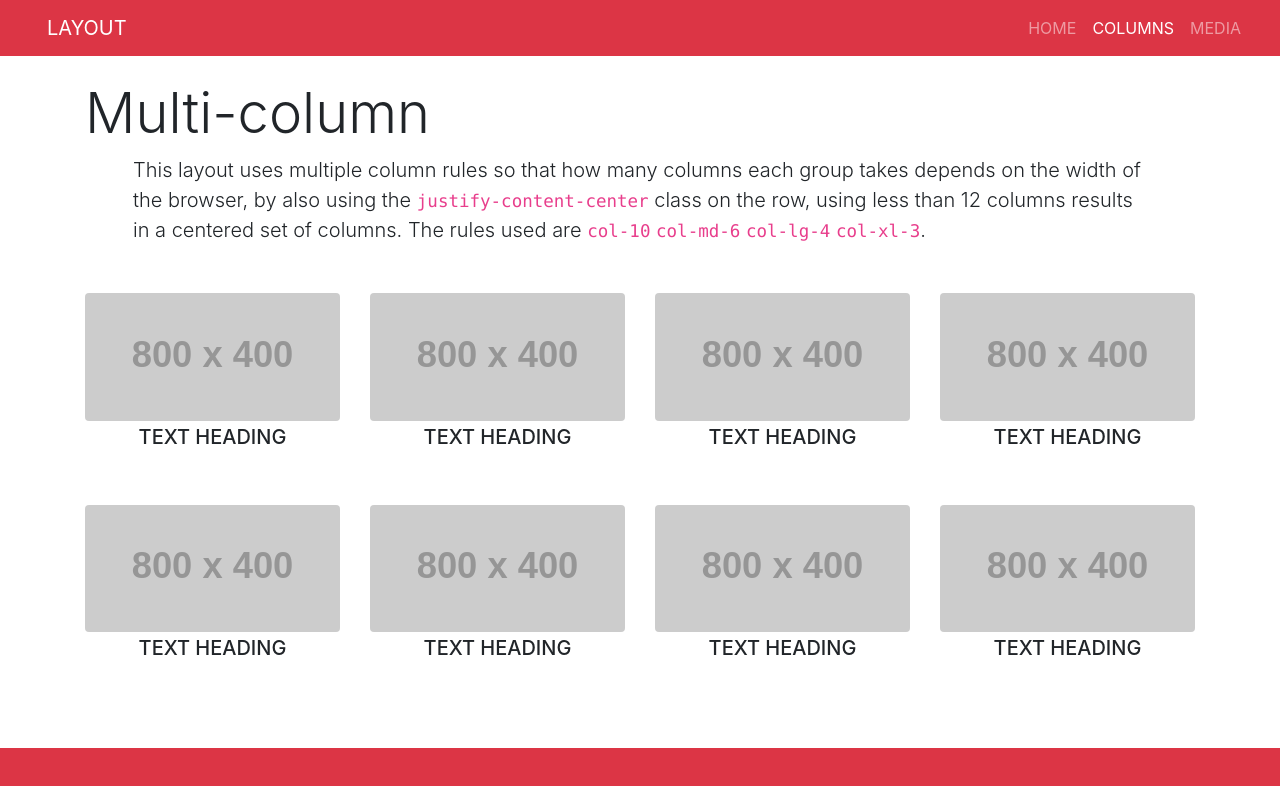
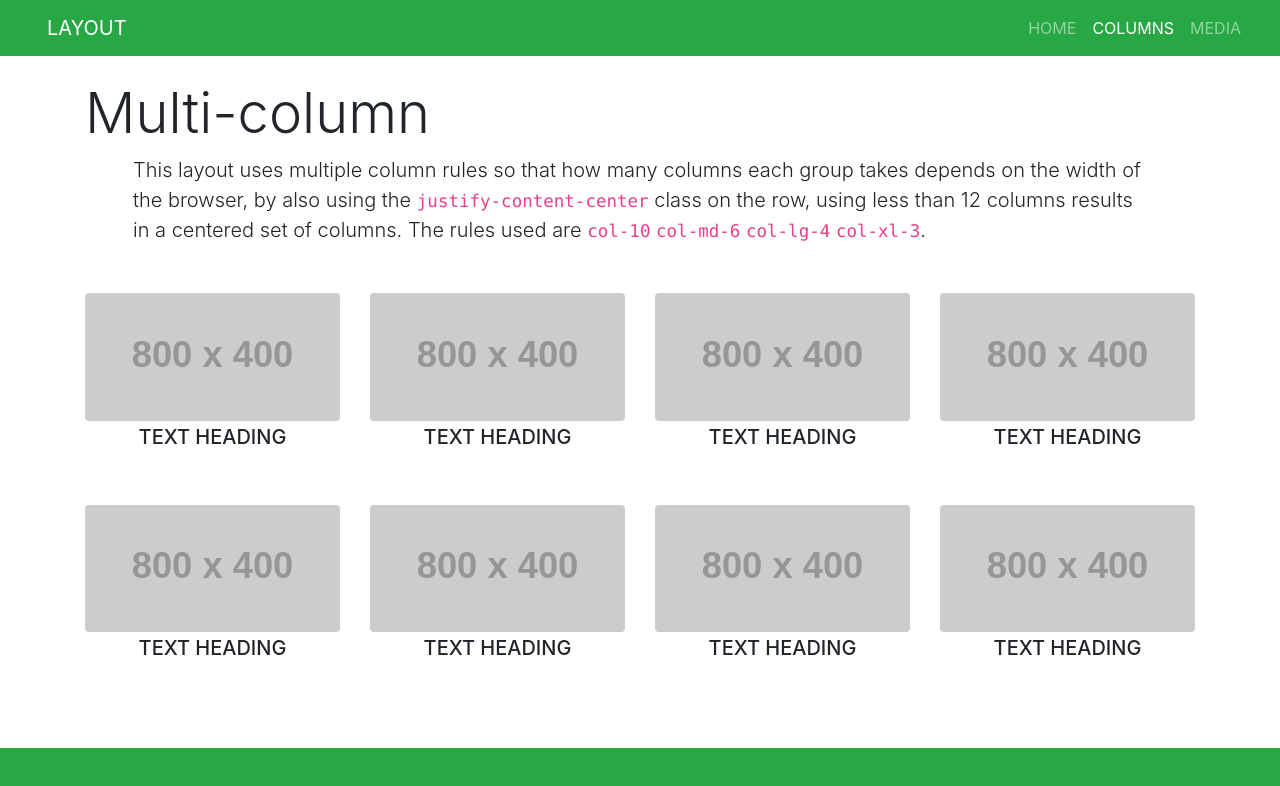
Before and after one commit to templar-ajay/learn-git-and-github, a plain HTML site: page docs/columns.html in a window 1280 px wide. Drawn offline with nearby package versions, Linux system fonts and the light colour scheme; placeholder pictures from the web are drawn by us.

Commit message:
changed bg-color to green -using stash

```diff
--- a/docs/columns.html
+++ b/docs/columns.html
@@ -13,9 +13,9 @@
     <title>Layouts</title>
   </head>
 
-  <body class="bg-danger">
+  <body class="bg-success">
     <header id="page-hero" class=" d-flex flex-column align-content-between">
-      <nav class=" navbar navbar-expand-md bg-danger navbar-dark text-uppercase">
+      <nav class=" navbar navbar-expand-md bg-success navbar-dark text-uppercase">
         <div class="container-fluid">
           <button
             type="button"
```
Also changed, not shown: docs/index.html (+2 -2 lines), docs/media.html (+2 -2 lines).
